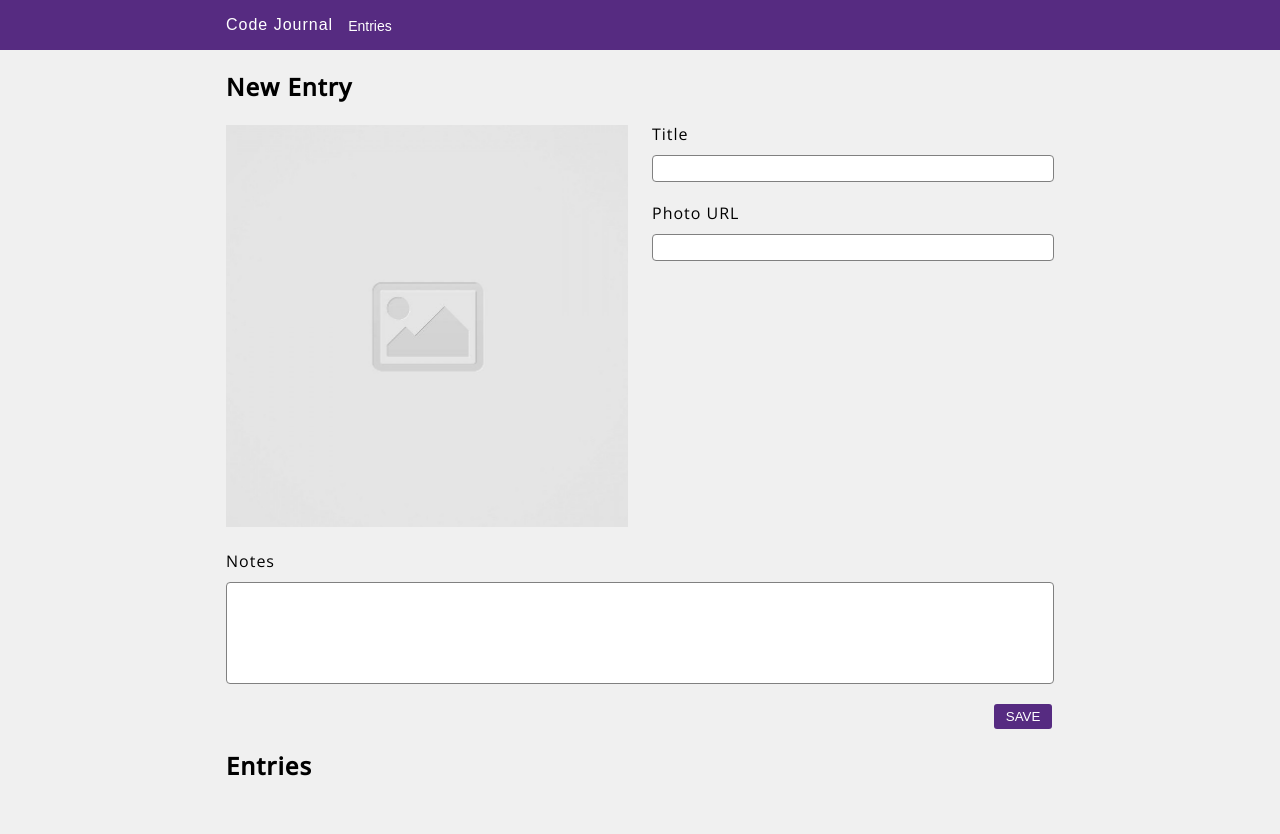
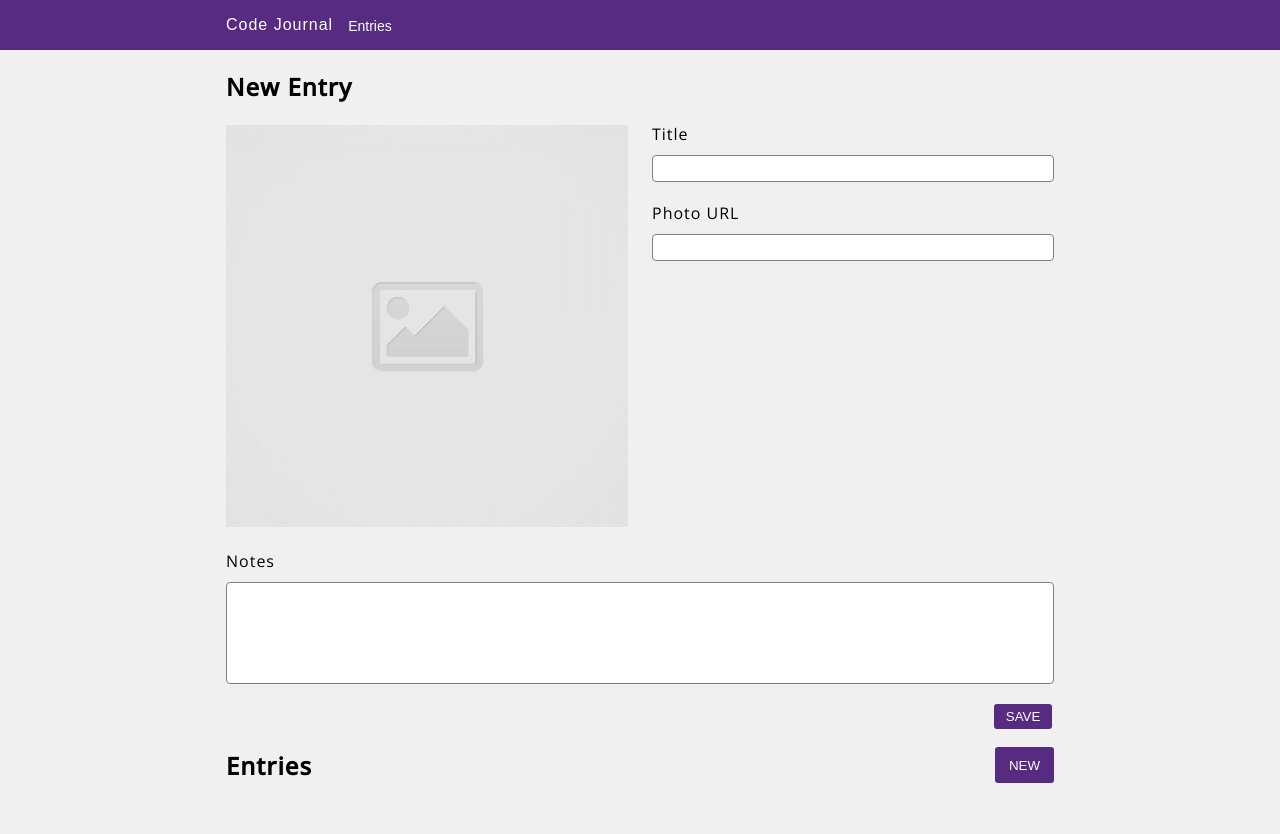
Before and after one commit to jeffmjin/code-journal1, a website: page index.html in a window 1280 px wide. Drawn offline with nearby package versions, Linux system fonts and the light colour scheme; a web font is replaced by a local one.

Commit message:
Added new button and styling in entries view.

```diff
--- a/css/layout.css
+++ b/css/layout.css
@@ -72,6 +72,10 @@
   justify-content: end;
 }
 
+.j-space {
+  justify-content: space-between;
+}
+
 .h-entry {
   font-weight: normal;
 }
--- a/css/styles.css
+++ b/css/styles.css
@@ -70,3 +70,13 @@ textarea:focus {
   letter-spacing: 0;
   text-decoration: none;
 }
+
+.new-button {
+  color: white;
+  background-color: #562b81;
+  border: none;
+  border-radius: 3px;
+  height: 50%;
+  padding: 0 14px;
+  margin-top: 18px;
+}
--- a/index.html
+++ b/index.html
@@ -84,8 +84,9 @@
     <div class="" data-view="entries">
       <div class="container">
         <div class="row">
-          <div class="column-full">
+          <div class="column-full d-flex j-space">
             <h2>Entries</h2>
+            <button class="new-button">NEW</button>
           </div>
         </div>
         <div class="row">
```
